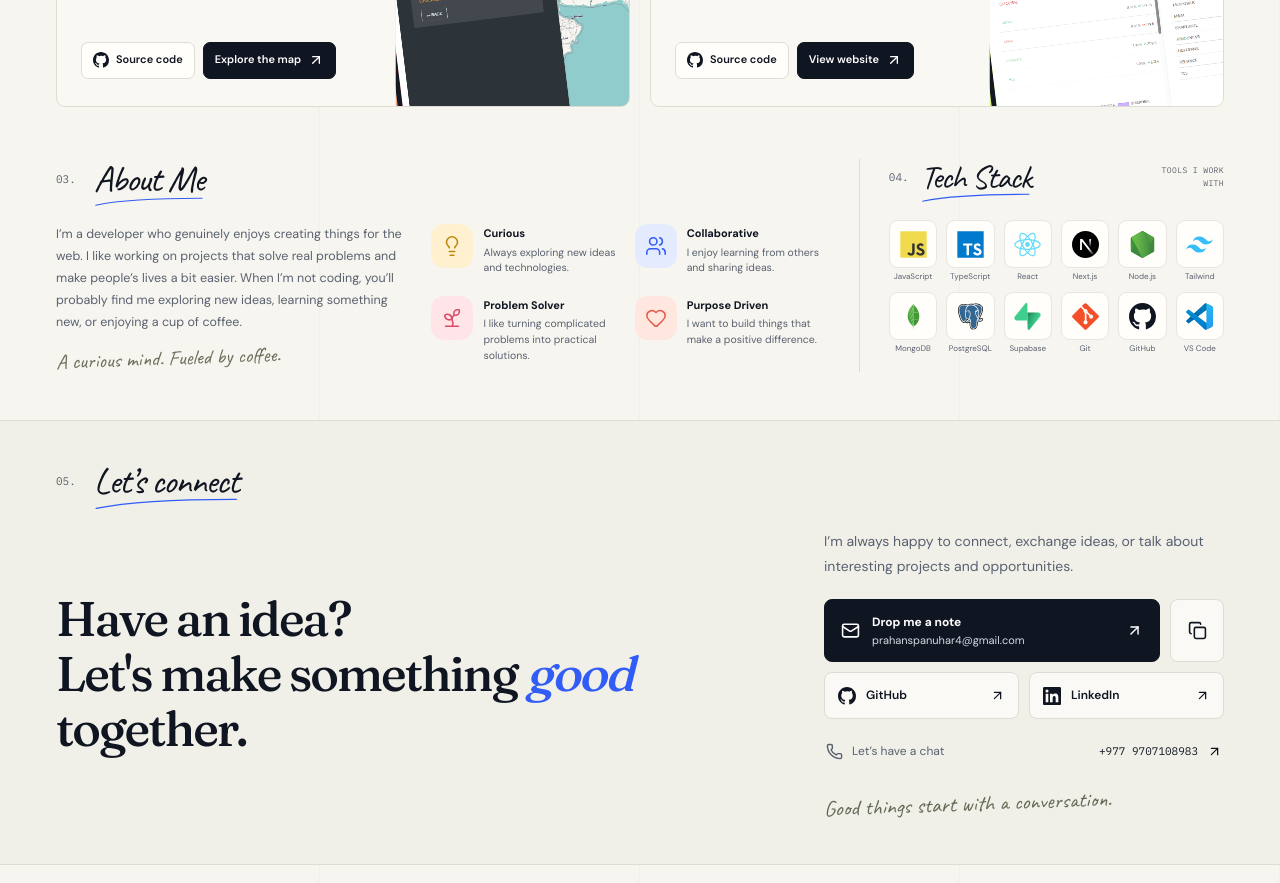
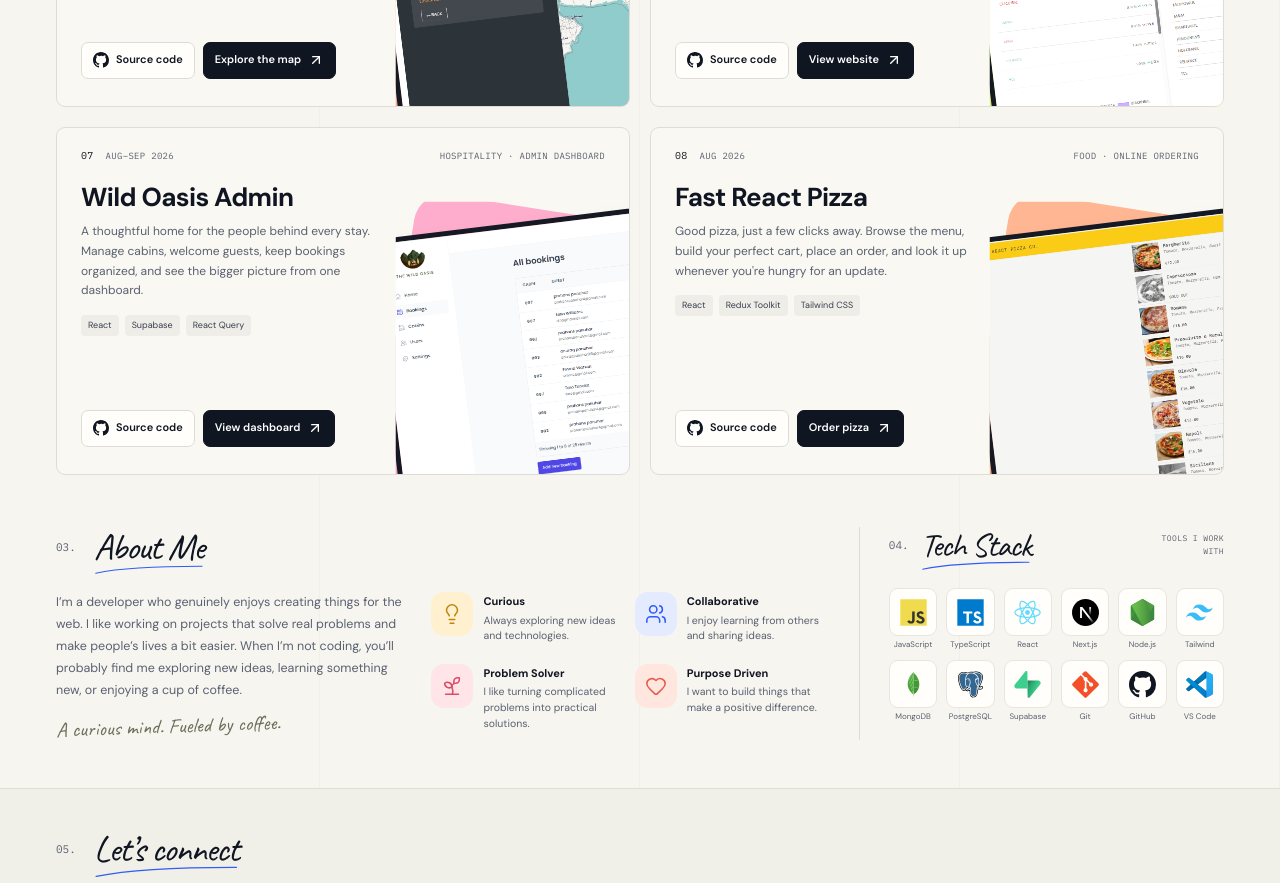
Before and after one commit to prahans/anurag-portfolio, a Next.js app: page / in a window 1280 px wide. Shown: the part 1740-2623 px from the top of the page. Built offline with nearby package versions, Linux system fonts and the light colour scheme.

Commit message:
feat(portfolio): add Wild Oasis Admin and Fast React Pizza

```diff
--- a/data/projects.ts
+++ b/data/projects.ts
@@ -118,4 +118,36 @@ export const projects: Project[] = [
     provisional: false,
     accent: "lime",
   },
+  {
+    id: "wild-oasis-admin",
+    title: "Wild Oasis Admin",
+    description: "A thoughtful home for the people behind every stay. Manage cabins, welcome guests, keep bookings organized, and see the bigger picture from one dashboard.",
+    category: "Hospitality · Admin dashboard",
+    date: "Aug–Sep 2026",
+    demoLabel: "View dashboard",
+    technologies: ["React", "Supabase", "React Query"],
+    image: "/images/screenshots/the-wild-oasis.png",
+    imageAlt: "Screenshot of the Wild Oasis cabin management and administration dashboard",
+    githubUrl: "https://github.com/prahans/The-wild-oasis",
+    liveUrl: "https://the-wild-oasis-prahans.netlify.app/",
+    featured: true,
+    provisional: false,
+    accent: "pink",
+  },
+  {
+    id: "fast-react-pizza",
+    title: "Fast React Pizza",
+    description: "Good pizza, just a few clicks away. Browse the menu, build your perfect cart, place an order, and look it up whenever you're hungry for an update.",
+    category: "Food · Online ordering",
+    date: "Aug 2026",
+    demoLabel: "Order pizza",
+    technologies: ["React", "Redux Toolkit", "Tailwind CSS"],
+    image: "/images/screenshots/fast-react-pizza.png",
+    imageAlt: "Screenshot of the Fast React Pizza online pizza ordering application",
+    githubUrl: "https://github.com/prahans/FAST-REACT-PIZZA",
+    liveUrl: "https://fast-react-pizza-x5su.vercel.app/",
+    featured: true,
+    provisional: false,
+    accent: "orange",
+  },
 ];
```
Also changed, not shown: 1 other file (tests, documents, lock files or other folders).
